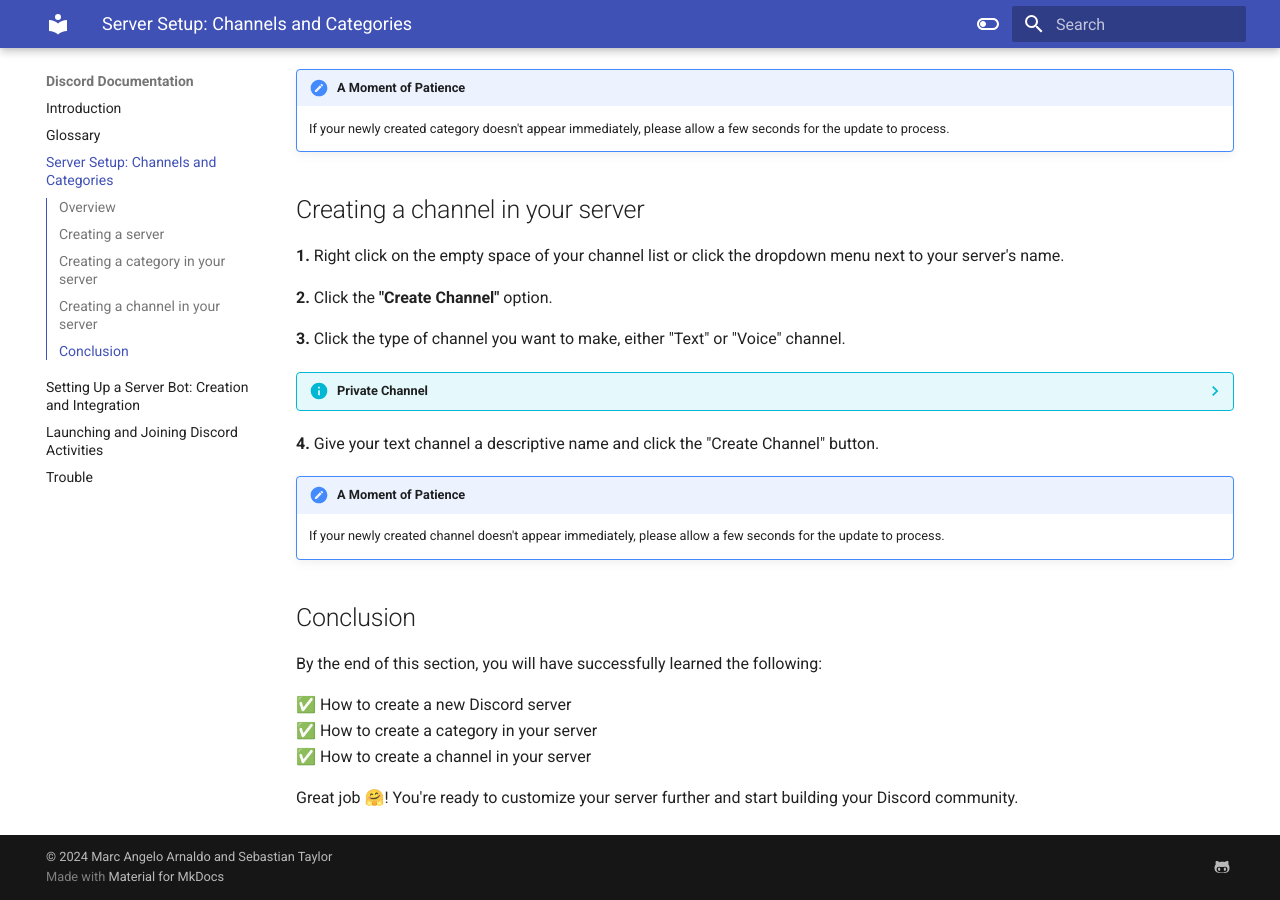
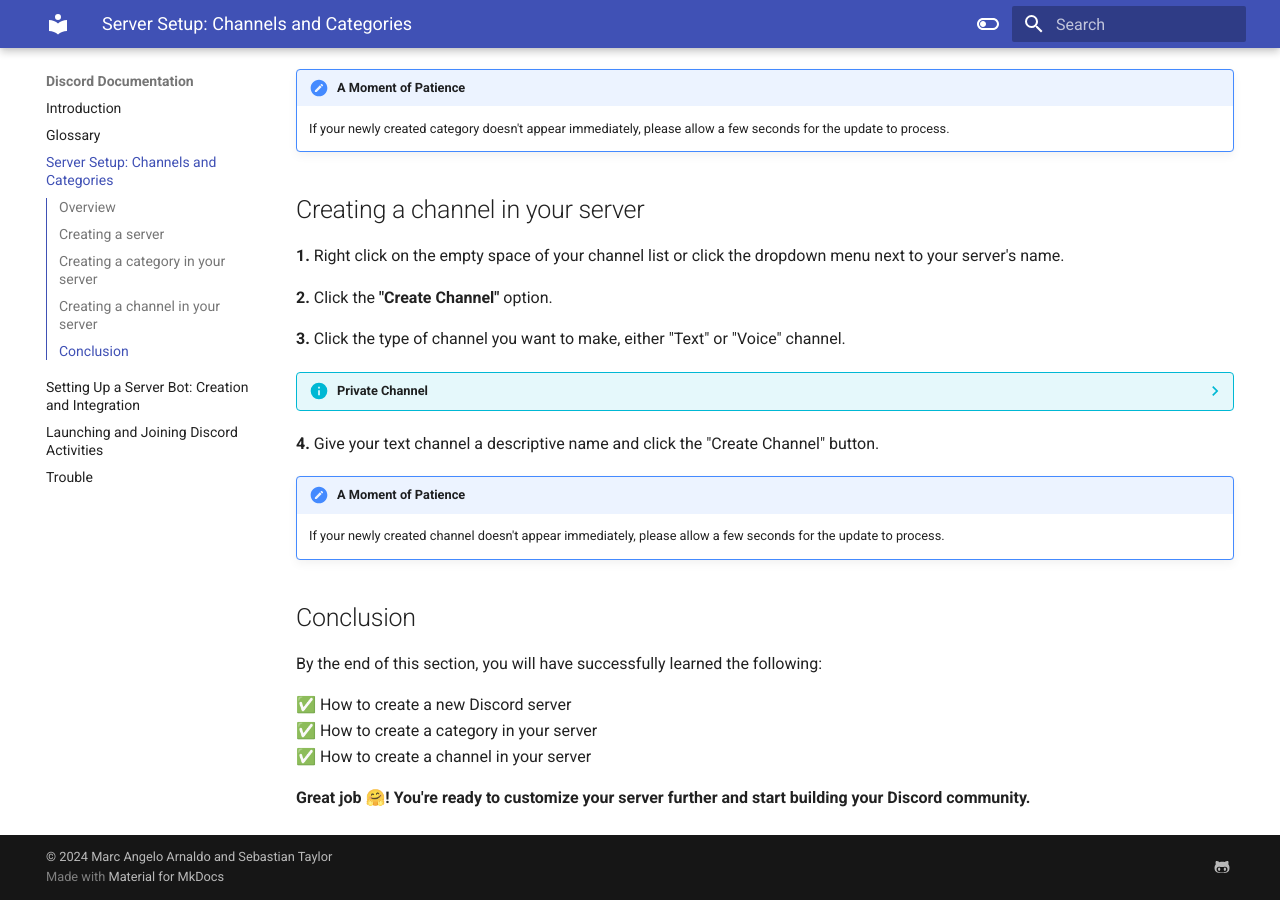
Before and after one commit to marcangelo1/Discord-Documentation, an MkDocs documentation site: the page built from docs/Task1.md, in a window 1280 px wide and 900 px high, scrolled down 1070 px. Built offline with MkDocs 1.6.1 and Material for MkDocs 9.7.7, drawn with Linux system fonts in a browser that asks for light colours.

Commit message:
Fix Conclusion formatting

```diff
--- a/docs/Task1.md
+++ b/docs/Task1.md
@@ -81,4 +81,4 @@
 ✅ How to create a category in your server
 ✅ How to create a channel in your server
 
-Great job 🤗! You're ready to customize your server further and start building your Discord community.
+**Great job 🤗! You're ready to customize your server further and start building your Discord community.**
```
Also changed, not shown: docs/Task2.md (+2 -0 lines).
